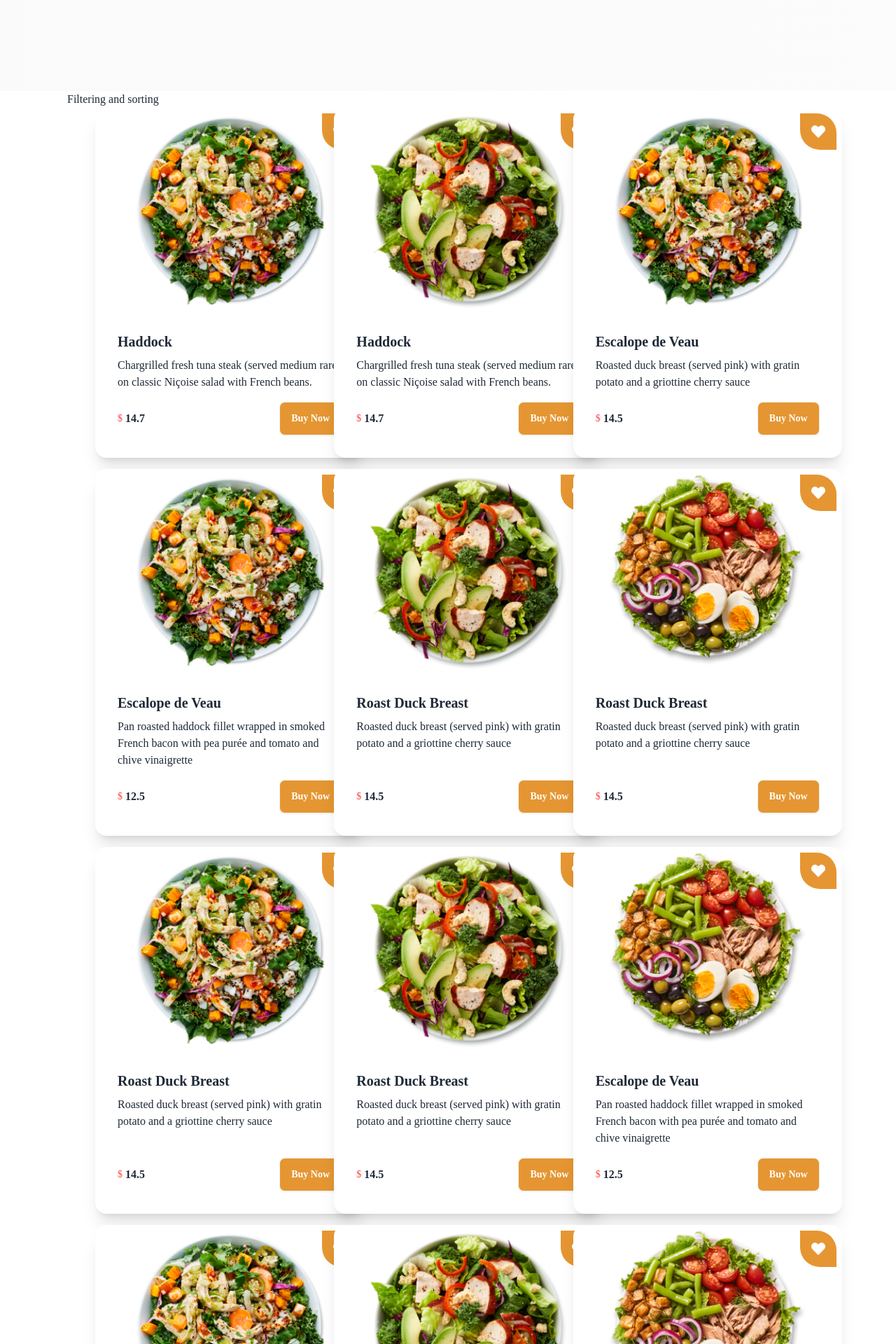
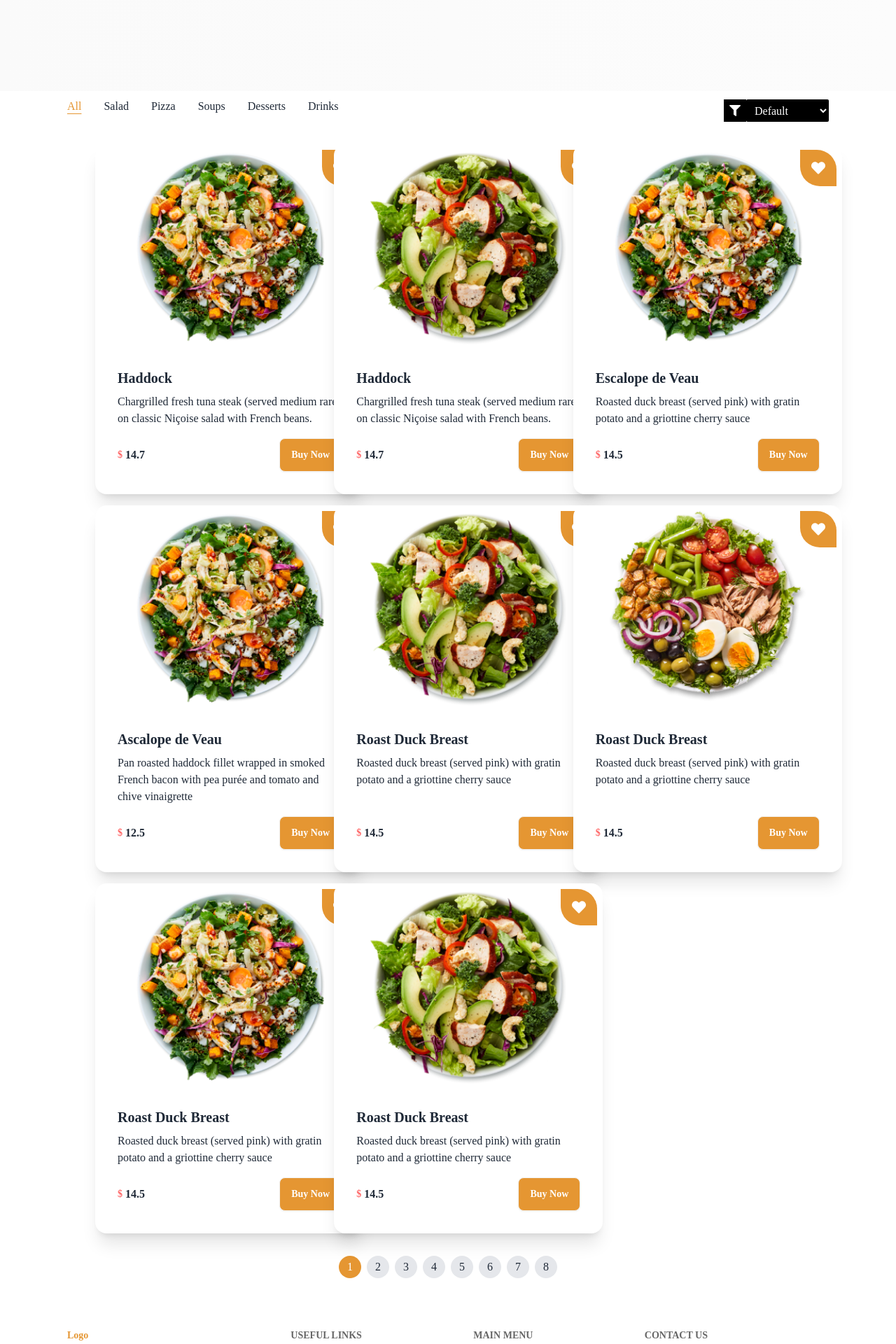
Before and after one commit to Ankush2107/Food-Ordering-Mern-app, a React app in the folder client/: page /menu in a window 1280 px wide. Shown: the part 480-2400 px from the top of the page at 70% size. Built offline with nearby package versions, Linux system fonts and the light colour scheme; the HTML template or start-up script is replaced by a standard one.

Commit message:
Menu page is ready

```diff
--- a/client/public/menu.json
+++ b/client/public/menu.json
@@ -25,7 +25,7 @@
     },
     {
         "_id": "642c155b2c4774f05c36ee88",
-        "name": "Escalope de Veau",
+        "name": "Ascalope de Veau",
         "recipe": "Pan roasted haddock fillet wrapped in smoked French bacon with pea purée and tomato and chive vinaigrette",
         "image": "/Images/recipes/img1.png",
         "category": "dessert",
--- a/client/src/App.css
+++ b/client/src/App.css
@@ -20,3 +20,13 @@ header {
 .heartStar {
   border-radius: 0px 28px 0px 28px;
 }
+
+.footer-title {
+  color: black !important;
+}
+
+.active {
+  text-decoration: underline;
+  text-underline-offset: 5px;
+  color: #E59632;
+}
--- a/client/src/components/Cards.jsx
+++ b/client/src/components/Cards.jsx
@@ -10,7 +10,7 @@ const Cards = ({ item }) => {
     }
   return (
 
-       <div className="card w-96 bg-base-100 shadow-xl">
+       <div className="card min-w-96 bg-base-100 shadow-xl">
           <div className={`rating gap-1 absolute right-2 top-2 p-4 heartStar bg-[#E59632] ${isHeartFillted ? "text-rose-500" : "text-white"} `} onClick={handleHeartClick}>
             <FaHeart className="h-5 w-5 cursor-pointer "/>
           </div>
@@ -32,7 +32,6 @@ const Cards = ({ item }) => {
                 </div>
             </div>
         </div>
-
   )
 }
 
--- a/client/src/pages/home/OurServices.jsx
+++ b/client/src/pages/home/OurServices.jsx
@@ -1,22 +1,24 @@
 const serviceLists = [
     {id: 1, title: "Catering", des: "Delight your guest with our flavours and presentation", image: "/Images/home/services/icon1.png"},
-    {id: 1, title: "Fast delivery", des: "We deliver your order promptly to your door", image: "/Images/home/services/icon2.png"},
-    {id: 1, title: "Online Ordering", des: "Explain menu and order with ease using our online Ordering", image: "/Images/home/services/icon3.png"},
-    {id: 1, title: "Gift card", des: "Give the gift ofexceptional dinning with foodi gift cardf", image: "/Images/home/services/icon4.png"}
+    {id: 2, title: "Fast delivery", des: "We deliver your order promptly to your door", image: "/Images/home/services/icon2.png"},
+    {id: 3, title: "Online Ordering", des: "Explain menu and order with ease using our online Ordering", image: "/Images/home/services/icon3.png"},
+    {id: 4, title: "Gift card", des: "Give the gift ofexceptional dinning with foodi gift cardf", image: "/Images/home/services/icon4.png"}
 ]
 const OurServices = () => {
   return (
     <div className="section-container my-16">
       <div className="flex flex-col md:flex-row item-center justify-between gap-12">
+        {/* Text part */}
         <div className="md:w-1/2">
             <div className="text-left md:w-4/5">
                 <p className="subtitle">Our story & services</p>
                 <h2 className="title">Our Culinary Journey And Services</h2>
                 <p className="my-5 text-secondary leading-[30px]">Lorem ipsum, dolor sit amet consectetur adipisicing elit. Veniam, cum. Ad non iste quia. Iusto aut eveniet porro maxime autem quam ea quaerat iure ut.</p>
-
                 <button className="btn bg-[#E59632] text-white px-8 py-3 rounded-full">Explore</button>
             </div>
         </div>
+
+        {/* Icons Part */}
         <div className="md:w-1/2">
             <div className="grid sm:grid-cols-2 grid-cols-1 gap-8 items-center">
                 {
--- a/client/src/pages/home/SpecialDishes.jsx
+++ b/client/src/pages/home/SpecialDishes.jsx
@@ -29,7 +29,7 @@ const SpecialDishes = () => {
     const slider = useRef(null);
 
     useEffect(() => {
-        axios.get('/menu.json')
+        fetch('/menu.json')
           .then((response) => {
 
             // fetching items which is having category equals to popular
--- a/client/src/pages/shop/Menu.jsx
+++ b/client/src/pages/shop/Menu.jsx
@@ -1,11 +1,14 @@
 import { useEffect, useState } from "react";
 import Cards from "../../components/Cards";
+import { FaFilter } from "react-icons/fa"
 
 const Menu = () => {
     const [menu, setMenu] = useState([]);
     const [filteredItems, setFilteredItems] = useState([]);
     const [selectedCategory, setSelectedCategory] = useState("all");
     const [sortOption, setSortOption] = useState("default");
+    const [currentPage, setCurrentPage] = useState(1);
+    const [itemsPerPage] = useState(8);
 
     // loading data
     useEffect(() => {
@@ -30,12 +33,14 @@ const Menu = () => {
         const filtered = category === "all" ? menu : menu.filter((item) => item.category === category);
         setFilteredItems(filtered);
         setSelectedCategory(category);
+        setCurrentPage(1);
     };
 
     // show all data function
     const showAll = () => {
         setFilteredItems(menu);
         setSelectedCategory('all');
+        setCurrentPage(1);
     }
 
     // sorting based on A-Z, Z-A, Low-High pricing
@@ -61,9 +66,15 @@ const Menu = () => {
             default:
             break;
         }
+        setFilteredItems(sortedItems);
+        setCurrentPage(1);
+    }
 
-        setFilteredItems(sortedItems);
-    }
+    // pagination logic
+    const indexOfLastItem = currentPage * itemsPerPage;
+    const indexOfFirstItem = indexOfLastItem - itemsPerPage;
+    const currentItems = filteredItems.slice(indexOfFirstItem, indexOfLastItem);
+    const paginate = (pageNumber) => setCurrentPage(pageNumber);
 
 
   return (
@@ -86,18 +97,60 @@ const Menu = () => {
         {/* Menu shop section */}
         <div className="section-container">
             {/* filtering and sorting */}
-            <div>Filtering and sorting</div>
+
+            <div className="flex flex-col md:flex-row flex-wrap md:justify-between items-center space-y-3 mb-8">
+                {/* All category buttons */}
+                <div className="flex flex-row justify-start md:items-center md:gap-8 gap-4 flex-wrap">
+                    <button onClick={showAll} className={selectedCategory === "all" ? "active" : ""}>All</button>
+                    <button onClick={() => filterItems("salad")} className={selectedCategory === "salad" ? "active" : ""}>Salad</button>
+                    <button onClick={() => filterItems("pizza")} className={selectedCategory === "pizza" ? "active" : ""}>Pizza</button>
+                    <button onClick={() => filterItems("soup")} className={selectedCategory === "soup" ? "active" : ""}>Soups</button>
+                    <button onClick={() => filterItems("dessert")} className={selectedCategory === "dessert" ? "active" : ""}>Desserts</button>
+                    <button onClick={() => filterItems("drink")} className={selectedCategory === "drink" ? "active" : ""}>Drinks</button>
+                </div>
+
+                {/* Sorting base filtering */}
+                <div className="flex justify-end mb-4 rounded-sm">
+                    <div className="bg-black p-2">
+                        <FaFilter className="h-4 w-4 text-white"/>
+                    </div>
+
+                    {/* sorting option */}
+                    <select name="sort" id="sort" onChange={(e) => handleSortChange(e.target.value)} value={sortOption} className="bg-black text-white px-2 py-1 rounded-sm">
+                        <option value="default">Default</option>
+                        <option value="A-Z">A-Z</option>
+                        <option value="Z-A">Z-A</option>
+                        <option value="low-to-high">Low to High</option>
+                        <option value="high-to-low">High to Low</option>
+                    </select>
+                </div>
+            </div>
+
+
 
             {/* product card */}
             <div className="px-10 grid md:grid-cols-3 sm:grid-cols-2 grid-cols-1 gap-4">
                 {
-                    filteredItems.map((item) => (
+                    currentItems.map((item) => (
                         <Cards key={item._id} item={item} />
                     ))
                 }
             </div>
+        </div>
 
-
+        {/* pagination section */}
+        <div className="flex justify-center my-8">
+            {
+                Array.from({length: Math.ceil(filteredItems.length / itemsPerPage)}).map((_, index) => (
+                    <button
+                        key={index + 1}
+                        onClick={() => paginate(index + 1)}
+                        className={`mx-1 px-3 py-1 rounded-full ${currentPage === index + 1 ? "bg-[#E59632] text-white" : "bg-gray-200" }`}
+                    >
+                        {index + 1}
+                    </button>
+                ))
+            }
         </div>
     </div>
   )
```
